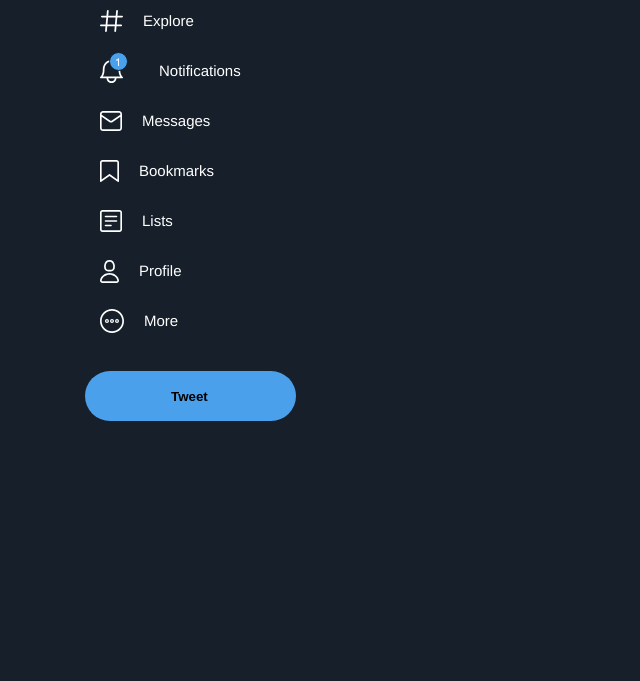
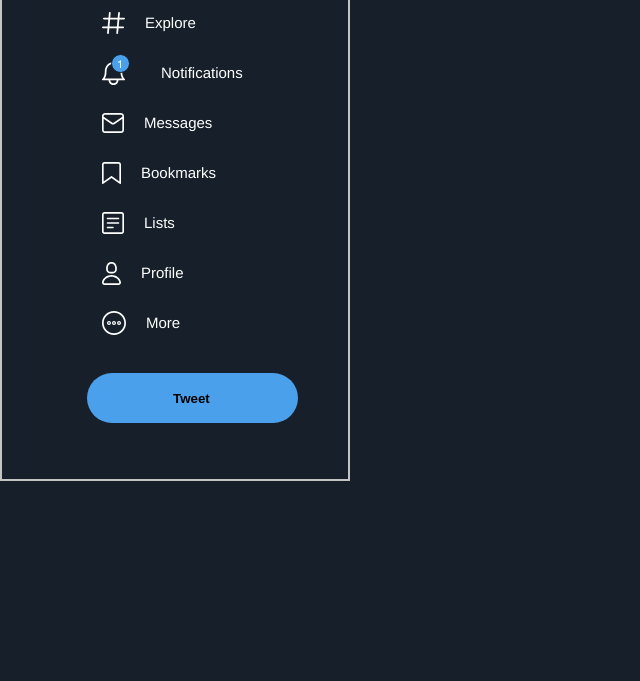
Before and after one commit to Repsh/Patsstavigie-darbi, a plain HTML site: page Index.html in a window 1280 px wide. Shown: the part 119-800 px from the top of the page, without its empty margins (0-640 px from the left). Drawn offline with nearby package versions, Linux system fonts and the light colour scheme; files that its build step writes are made by us from their sources.

Commit message:
style changes

```diff
--- a/style.scss
+++ b/style.scss
@@ -1,7 +1,6 @@
-
-body{
+body {
   margin: 0;
-    background: #17202A;
+  background: #17202a;
   font-family: Helvetica;
 }
 
@@ -12,13 +11,14 @@ a {
 .side-menu {
   font-size: 15px;
   width: 350px;
-    height: 500px;
+  height: 600px;
   display: flex;
   flex-direction: column;
-    background: #17202A;
+  background: #17202a;
   box-sizing: border-box;
+  border: 2px solid #C4C4C4;
 
-    a{
+  a {
     display: flex;
     align-items: center;
     height: 40px;
@@ -30,13 +30,9 @@ a {
     padding-top: 40px;
     box-sizing: border-box;
     padding-bottom: 10px;
-
   }
 
   .icon {
-
-
-
     .notification {
       position: relative;
       top: -11px;
@@ -63,7 +59,7 @@ a {
     height: 50px;
     left: 85px;
     top: 40px;
-        background: #4BA0EC;
+    background: #4ba0ec;
     border-radius: 100px;
 
     button {
@@ -74,7 +70,7 @@ a {
       right: 20px;
       outline: none;
       font-weight: bold;
-            background: #4BA0EC;
+      background: #4ba0ec;
     }
   }
 }
```
Lines whose indentation alone changed are shown as unchanged.
